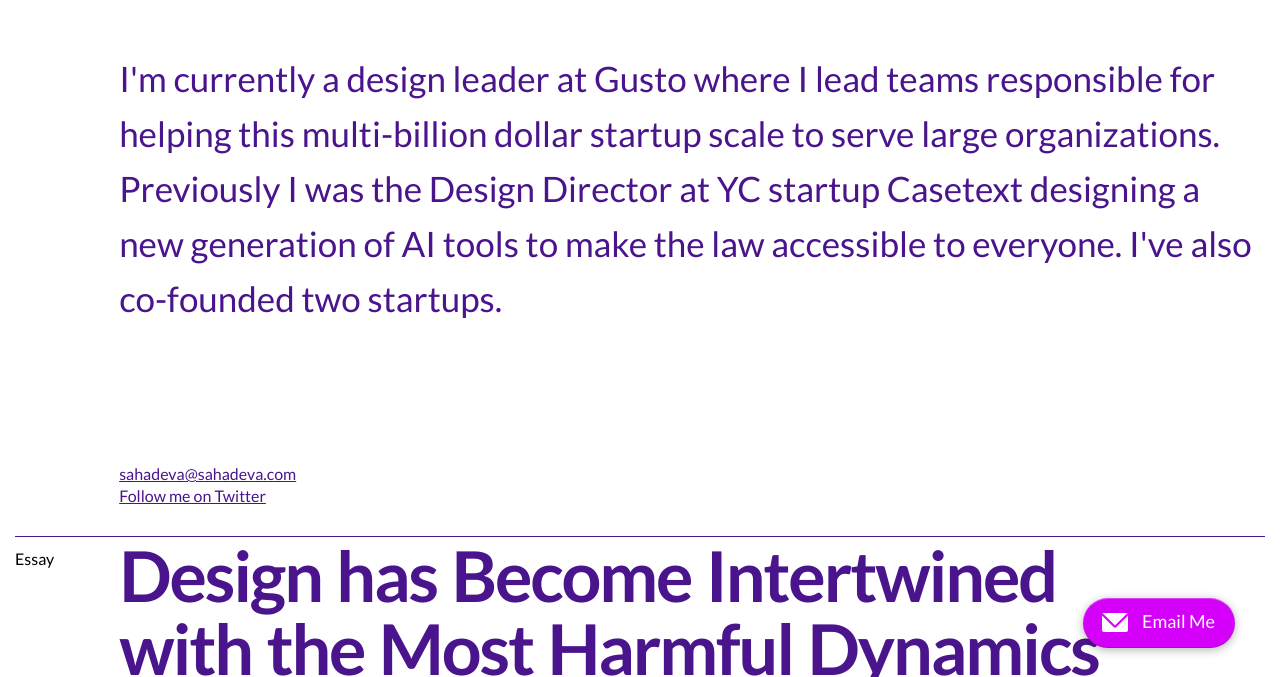
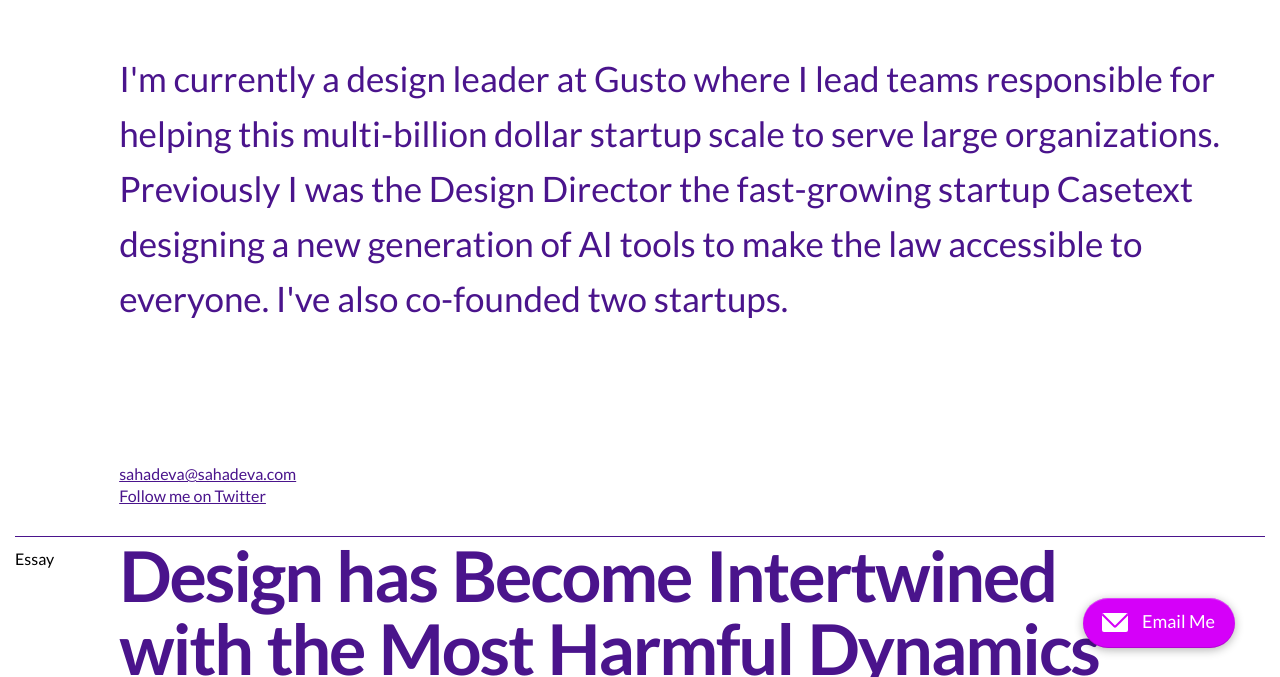
Before and after one commit to sahadeva/website, a plain HTML site: page index.html in a window 1280 px wide. Shown: the part 122-799 px from the top of the page. Drawn offline with nearby package versions, Linux system fonts and the light colour scheme.

Commit message:
update homepage copy

```diff
--- a/index.html
+++ b/index.html
@@ -47,7 +47,7 @@
         </div>
         <div class="col-sm-11">
           <h1><span>Saha Hammari</h1>
-          <h2>I'm currently a design leader at Gusto where I lead teams responsible for helping this multi-billion dollar startup scale to serve large organizations. Previously I was the Design Director at YC startup Casetext designing a new generation of AI tools to make the law accessible to everyone. I've also co-founded two startups.</h2>
+          <h2>I'm currently a design leader at Gusto where I lead teams responsible for helping this multi-billion dollar startup scale to serve large organizations. Previously I was the Design Director the fast-growing startup Casetext designing a new generation of AI tools to make the law accessible to everyone. I've also co-founded two startups.</h2>
 
         </div>
       </div>
```
